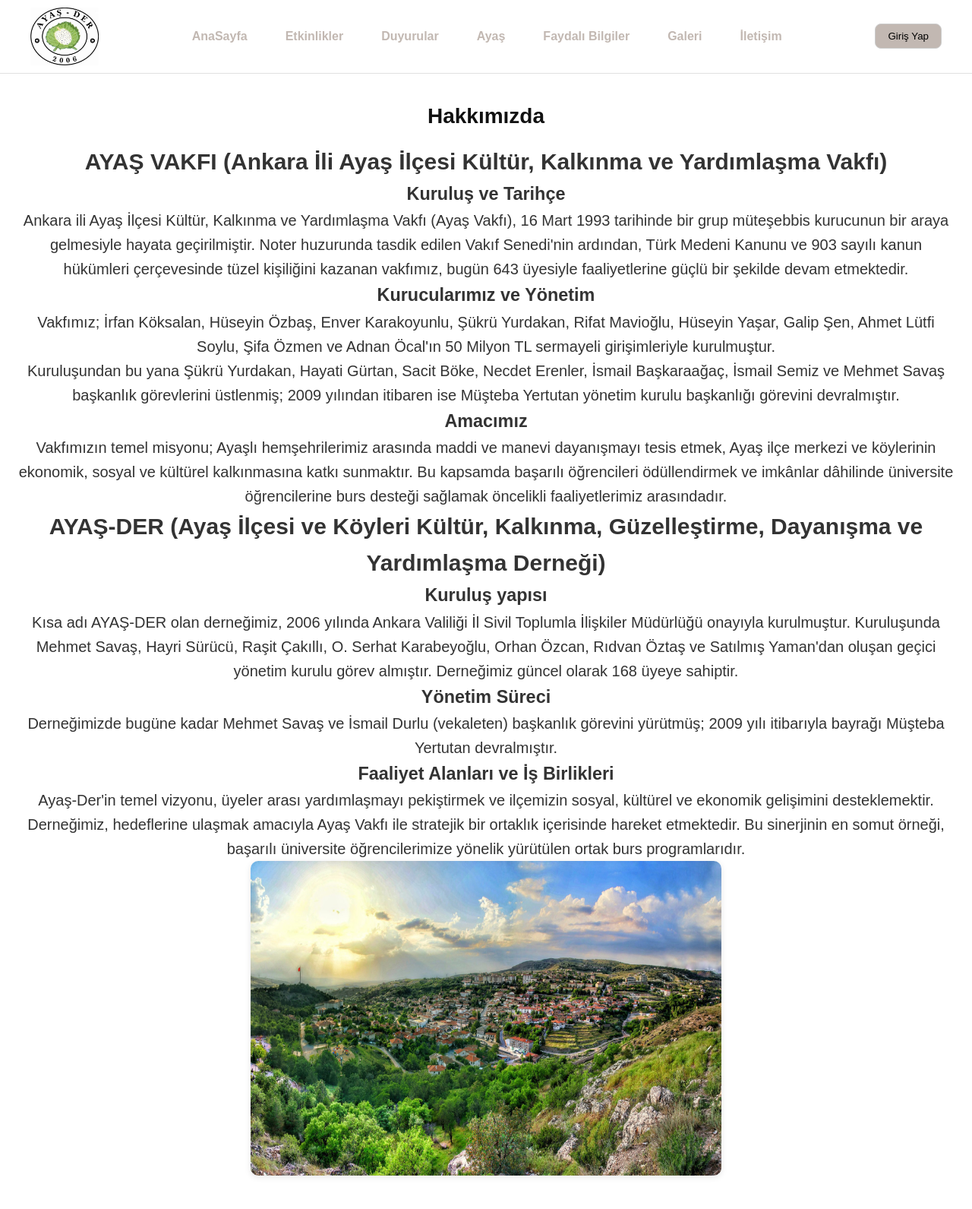
After one commit to OzanSaridogan/AyasAssociationProject, a Django app: template anasayfa/templates/anasayfa.html in a window 1280 px wide. The commit adds this page. Shown: the whole page at 76% size. Run offline with Django 5.2, Linux system fonts and the light colour scheme; the template is opened without the code that fills it, so the values that code supplies are empty; some libraries are stand-ins or nearby versions.

Commit message:
pdf addition

```diff
--- a/anasayfa/models.py
+++ b/anasayfa/models.py
@@ -75,6 +75,7 @@
     baslik = models.CharField("Başlık", max_length=200)
     aciklama = models.TextField("Açıklama")
     resim = models.ImageField("Görsel", upload_to='diger/', blank=True, null=True)
+    pdf_dosya = models.FileField("PDF Dosya", upload_to='diger/pdf/', blank=True, null=True)
     tarih = models.DateField("Tarih", auto_now_add=True)
 
     class Meta:
--- /dev/null
+++ b/anasayfa/templates/anasayfa.html
@@ -0,0 +1,73 @@
+<!DOCTYPE html>
+<html lang="tr">
+<head>
+    {% load static %}
+    <meta charset="UTF-8">
+    <meta name="viewport" content="width=device-width, initial-scale=1.0">
+    <title>Ayaş Derneği</title>
+    <link rel="stylesheet" href="{% static 'css/style.css' %}">
+
+</head>
+<body>
+    {% load static %}
+
+<header>
+  <div class="nav-container">
+    <img src="{% static 'images/dernek_logo.jpg' %}" alt="Ayaş Derneği Logo" class="logo">
+    <nav>
+      <ul class="nav-links">
+        <li><a href="{% url 'anasayfa' %}">AnaSayfa</a></li>
+        <li><a href="{% url 'etkinlik' %}">Etkinlikler</a></li>
+        <li><a href="{% url 'duyurular' %}">Duyurular</a></li>
+        <li><a href="{% url 'ayas' %}">Ayaş</a></li>
+        <li><a href="{% url 'faydali_bilgiler' %}">Faydalı Bilgiler</a></li>
+        <li><a href="{% url 'galeri' %}">Galeri</a></li>
+        <li><a href="{% url 'iletisim' %}">İletişim</a></li>
+      </ul>
+    </nav>
+    <button class="login-btn">Giriş Yap</button>
+    <script src="{% static 'js/login.js' %}"></script>
+  </div>
+</header>
+
+    <script>
+        document.addEventListener('DOMContentLoaded', function () {
+            const loginBtn = document.querySelector('.login-btn');
+            loginBtn.addEventListener('click', function () {
+                window.location.href = "{% url 'login' %}";
+            });
+        });
+    </script>
+
+    <main>
+        <h1>Hakkımızda</h1>
+        <div class="descriptions">
+          <h2>AYAŞ VAKFI (Ankara İli Ayaş İlçesi Kültür, Kalkınma ve Yardımlaşma Vakfı)</h2>
+          <h3>Kuruluş ve Tarihçe</h3>
+          <p>Ankara ili Ayaş İlçesi Kültür, Kalkınma ve Yardımlaşma Vakfı (Ayaş Vakfı), 16 Mart 1993 tarihinde bir grup müteşebbis kurucunun bir araya gelmesiyle hayata geçirilmiştir. Noter huzurunda tasdik edilen Vakıf Senedi'nin ardından, Türk Medeni Kanunu ve 903 sayılı kanun hükümleri çerçevesinde tüzel kişiliğini kazanan vakfımız, bugün 643 üyesiyle faaliyetlerine güçlü bir şekilde devam etmektedir.</p>
+
+          <h3>Kurucularımız ve Yönetim</h3>
+          <p>Vakfımız; İrfan Köksalan, Hüseyin Özbaş, Enver Karakoyunlu, Şükrü Yurdakan, Rifat Mavioğlu, Hüseyin Yaşar, Galip Şen, Ahmet Lütfi Soylu, Şifa Özmen ve Adnan Öcal'ın 50 Milyon TL sermayeli girişimleriyle kurulmuştur.</p>
+          <p>Kuruluşundan bu yana Şükrü Yurdakan, Hayati Gürtan, Sacit Böke, Necdet Erenler, İsmail Başkaraağaç, İsmail Semiz ve Mehmet Savaş başkanlık görevlerini üstlenmiş; 2009 yılından itibaren ise Müşteba Yertutan yönetim kurulu başkanlığı görevini devralmıştır.</p>
+
+          <h3>Amacımız</h3>
+          <p>Vakfımızın temel misyonu; Ayaşlı hemşehrilerimiz arasında maddi ve manevi dayanışmayı tesis etmek, Ayaş ilçe merkezi ve köylerinin ekonomik, sosyal ve kültürel kalkınmasına katkı sunmaktır. Bu kapsamda başarılı öğrencileri ödüllendirmek ve imkânlar dâhilinde üniversite öğrencilerine burs desteği sağlamak öncelikli faaliyetlerimiz arasındadır.</p>
+
+          <h2>AYAŞ-DER (Ayaş İlçesi ve Köyleri Kültür, Kalkınma, Güzelleştirme, Dayanışma ve Yardımlaşma Derneği)</h2>
+          <h3>Kuruluş yapısı</h3>
+          <p>Kısa adı AYAŞ-DER olan derneğimiz, 2006 yılında Ankara Valiliği İl Sivil Toplumla İlişkiler Müdürlüğü onayıyla kurulmuştur. Kuruluşunda Mehmet Savaş, Hayri Sürücü, Raşit Çakıllı, O. Serhat Karabeyoğlu, Orhan Özcan, Rıdvan Öztaş ve Satılmış Yaman'dan oluşan geçici yönetim kurulu görev almıştır. Derneğimiz güncel olarak 168 üyeye sahiptir.</p>
+
+          <h3>Yönetim Süreci</h3>
+          <p>Derneğimizde bugüne kadar Mehmet Savaş ve İsmail Durlu (vekaleten) başkanlık görevini yürütmüş; 2009 yılı itibarıyla bayrağı Müşteba Yertutan devralmıştır.</p>
+
+          <h3>Faaliyet Alanları ve İş Birlikleri</h3>
+          <p>Ayaş-Der'in temel vizyonu, üyeler arası yardımlaşmayı pekiştirmek ve ilçemizin sosyal, kültürel ve ekonomik gelişimini desteklemektir. Derneğimiz, hedeflerine ulaşmak amacıyla Ayaş Vakfı ile stratejik bir ortaklık içerisinde hareket etmektedir. Bu sinerjinin en somut örneği, başarılı üniversite öğrencilerimize yönelik yürütülen ortak burs programlarıdır.</p>
+        </div>
+
+        <div class="hero-image">
+            <img src="{% static 'images/ayas_manzara.jpg' %}" alt="Ayaş Panoramik Görüntü">
+        </div>
+
+    </main>
+</body>
+</html>
```
Also changed, not shown: anasayfa/templates/diger.html (+78 -0 lines), anasayfa/migrations/0007_diger_pdf_dosya.py (added), 1 other file.
